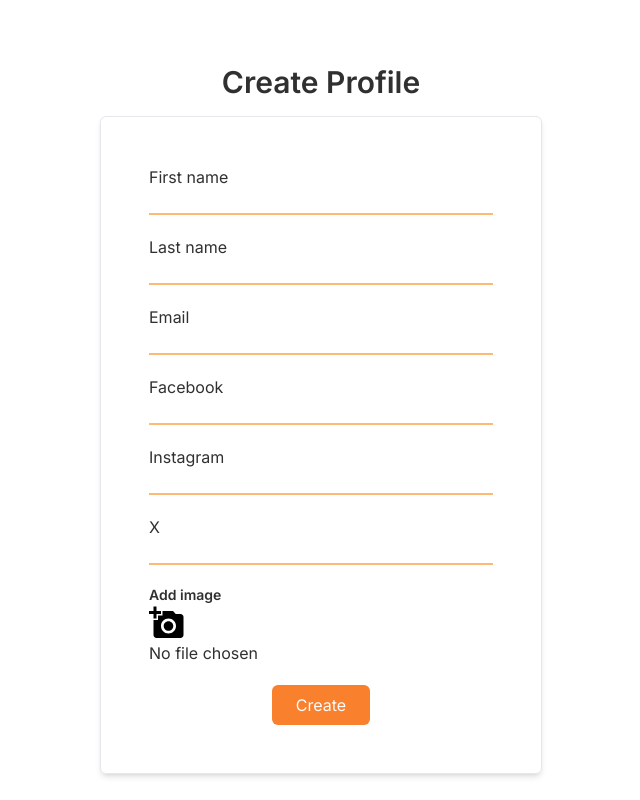
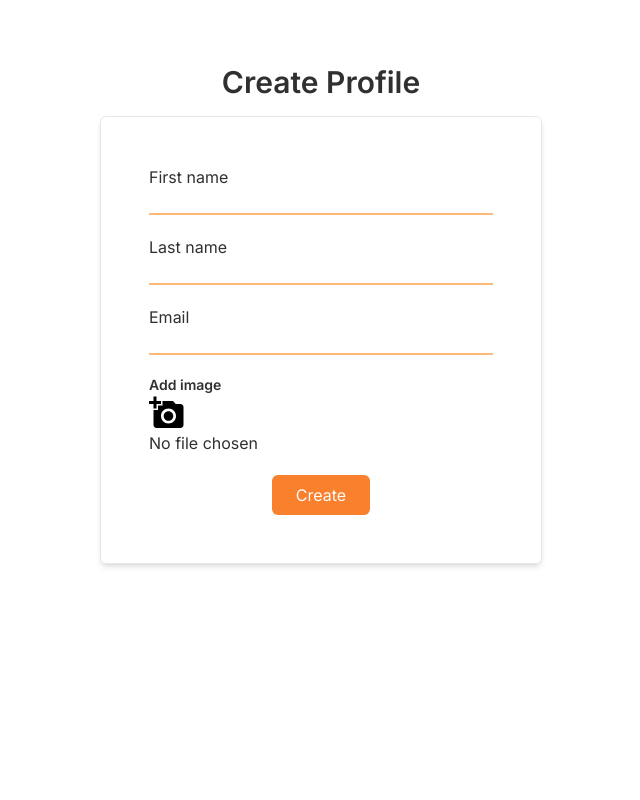
Before and after one commit to UriBaynesay/Recipes, a Next.js app: page /create-profile in a window 1280 px wide. Shown: the whole page, without its empty margins (319-959 px from the left). Built offline with nearby package versions, Linux system fonts and the light colour scheme; no server answers.

Commit message:
remove social links from profile

```diff
--- a/app/(main)/profile/actions.ts
+++ b/app/(main)/profile/actions.ts
@@ -11,9 +11,6 @@ const ProfileSchema = z.object({
   first_name: z.string(),
   last_name: z.string(),
   email: z.string(),
-  facebook_link: z.string(),
-  instagram_link: z.string(),
-  x_link: z.string(),
   profile_image: z.any(),
   created_at: z.string(),
 })
@@ -24,9 +21,6 @@ interface State {
     first_name?: string[]
     last_name?: string[]
     email?: string[]
-    facebook_link?: string[]
-    instagram_link?: string[]
-    x_link?: string[]
   }
 }
 
@@ -41,9 +35,6 @@ export const createProfileAction = async (
     first_name: formData.get("first_name"),
     last_name: formData.get("last_name"),
     email: formData.get("email"),
-    facebook_link: formData.get("facebook_link"),
-    instagram_link: formData.get("instagram_link"),
-    x_link: formData.get("x_link"),
     profile_image: formData.get("profile_image"),
   })
   if (!validatedInputs.success)
@@ -53,11 +44,8 @@ export const createProfileAction = async (
     }
   const {
     email,
-    facebook_link,
     first_name,
-    instagram_link,
     last_name,
-    x_link,
     profile_image,
   } = validatedInputs.data
 
@@ -77,9 +65,6 @@ export const createProfileAction = async (
     first_name,
     last_name,
     email,
-    facebook_link,
-    instagram_link,
-    x_link,
     url
   )
   if (!profile) return { message: "Unable to create profile" }
@@ -101,9 +86,7 @@ export const editProfileAction = async (
     first_name: formData.get("first_name"),
     last_name: formData.get("last_name"),
     email: formData.get("email"),
-    facebook_link: formData.get("facebook_link"),
-    instagram_link: formData.get("instagram_link"),
-    x_link: formData.get("x_link"),
+
     profile_image: formData.get("profile_image"),
   })
   if (!validatedInputs.success)
@@ -113,11 +96,8 @@ export const editProfileAction = async (
     }
   const {
     email,
-    facebook_link,
     first_name,
-    instagram_link,
     last_name,
-    x_link,
     profile_image,
   } = validatedInputs.data
 
@@ -137,9 +117,6 @@ export const editProfileAction = async (
     first_name,
     last_name,
     email,
-    facebook_link,
-    instagram_link,
-    x_link,
     url
   )
   if (!updated) return { message: "Unable to edit profile" }
--- a/app/create-profile/page.tsx
+++ b/app/create-profile/page.tsx
@@ -50,27 +50,6 @@ const CreateProfilePage = () => {
             required
             aria-errormessage="email-err"
           />
-          <label htmlFor="facebook_link">Facebook</label>
-          <input
-            className="border-b-2 border-orange-300"
-            type="url"
-            name="facebook_link"
-            id="facebook_link"
-          />
-          <label htmlFor="instagram_link">Instagram</label>
-          <input
-            className="border-b-2 border-orange-300"
-            type="url"
-            name="instagram_link"
-            id="instagram_link"
-          />
-          <label htmlFor="x_link">X</label>
-          <input
-            className="border-b-2 border-orange-300"
-            type="url"
-            name="x_link"
-            id="x_link"
-          />
 
           <label htmlFor="profile_image">
             <h1 className="font-semibold text-sm">Add image</h1>
```
Also changed, not shown: app/(main)/profile/db.ts (+0 -12 lines), 2 other files (tests, documents, lock files or other folders).
